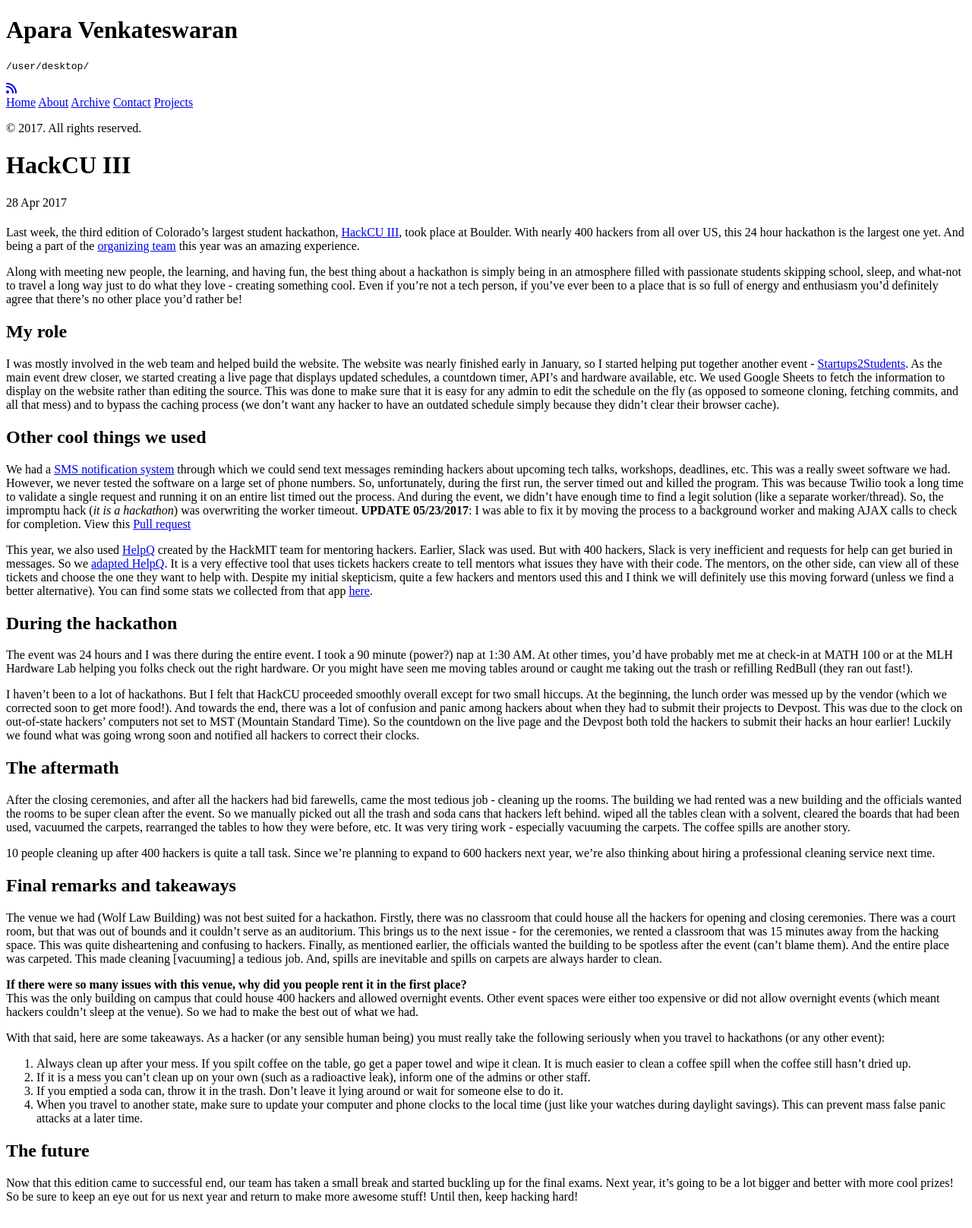
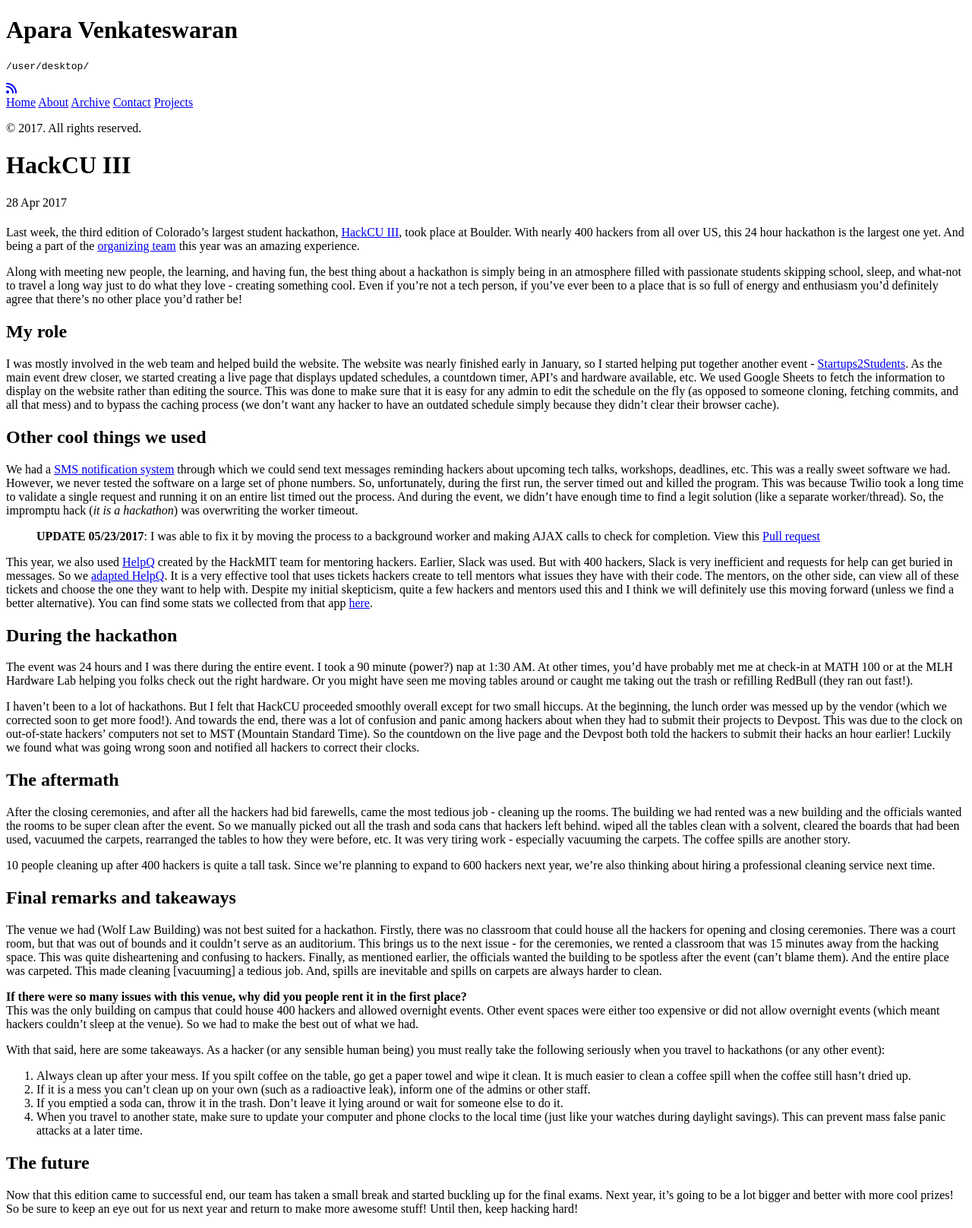
Before and after one commit to AparaV/aparavenkat.com, a Jekyll site: the page built from _posts/2017-04-28-hackcu-iii.md, in a window 1280 px wide. Shown: the whole page at 76% size. Built offline with Jekyll 4.4.1, drawn with Linux system fonts in a browser that asks for light colours; nearby versions of some CDN libraries; comment, search, counter and statistics services are not loaded.

Commit message:
Minor edit

```diff
--- a/_posts/2017-04-28-hackcu-iii.md
+++ b/_posts/2017-04-28-hackcu-iii.md
@@ -18,7 +18,8 @@
 ## Other cool things we used
 
 We had a [SMS notification system](https://github.com/HackCU/mercurysms) through which we could send text messages reminding hackers about upcoming tech talks, workshops, deadlines, etc. This was a really sweet software we had. However, we never tested the software on a large set of phone numbers. So, unfortunately, during the first run, the server timed out and killed the program. This was because Twilio took a long time to validate a single request and running it on an entire list timed out the process. And during the event, we didn't have enough time to find a legit solution (like a separate worker/thread). So, the impromptu hack (*it is a hackathon*) was overwriting the worker timeout.
-**UPDATE 05/23/2017**: I was able to fix it by moving the process to a background worker and making AJAX calls to check for completion. View this [Pull request](https://github.com/HackCU/mercurysms/pull/6)
+
+>**UPDATE 05/23/2017**: I was able to fix it by moving the process to a background worker and making AJAX calls to check for completion. View this [Pull request](https://github.com/HackCU/mercurysms/pull/6)
 
 This year, we also used [HelpQ](https://github.com/ehzhang/HELPq) created by the HackMIT team for mentoring hackers. Earlier, Slack was used. But with 400 hackers, Slack is very inefficient and requests for help can get buried in messages. So we [adapted HelpQ](https://github.com/HackCU/mentors). It is a very effective tool that uses tickets hackers create to tell mentors what issues they have with their code. The mentors, on the other side, can view all of these tickets and choose the one they want to help with. Despite my initial skepticism, quite a few hackers and mentors used this and I think we will definitely use this moving forward (unless we find a better alternative). You can find some stats we collected from that app [here]({{ site.url }}//docs/hackcu3-stats/2017-04-28-hackcu-iii-mentors-stats/).
 
```
